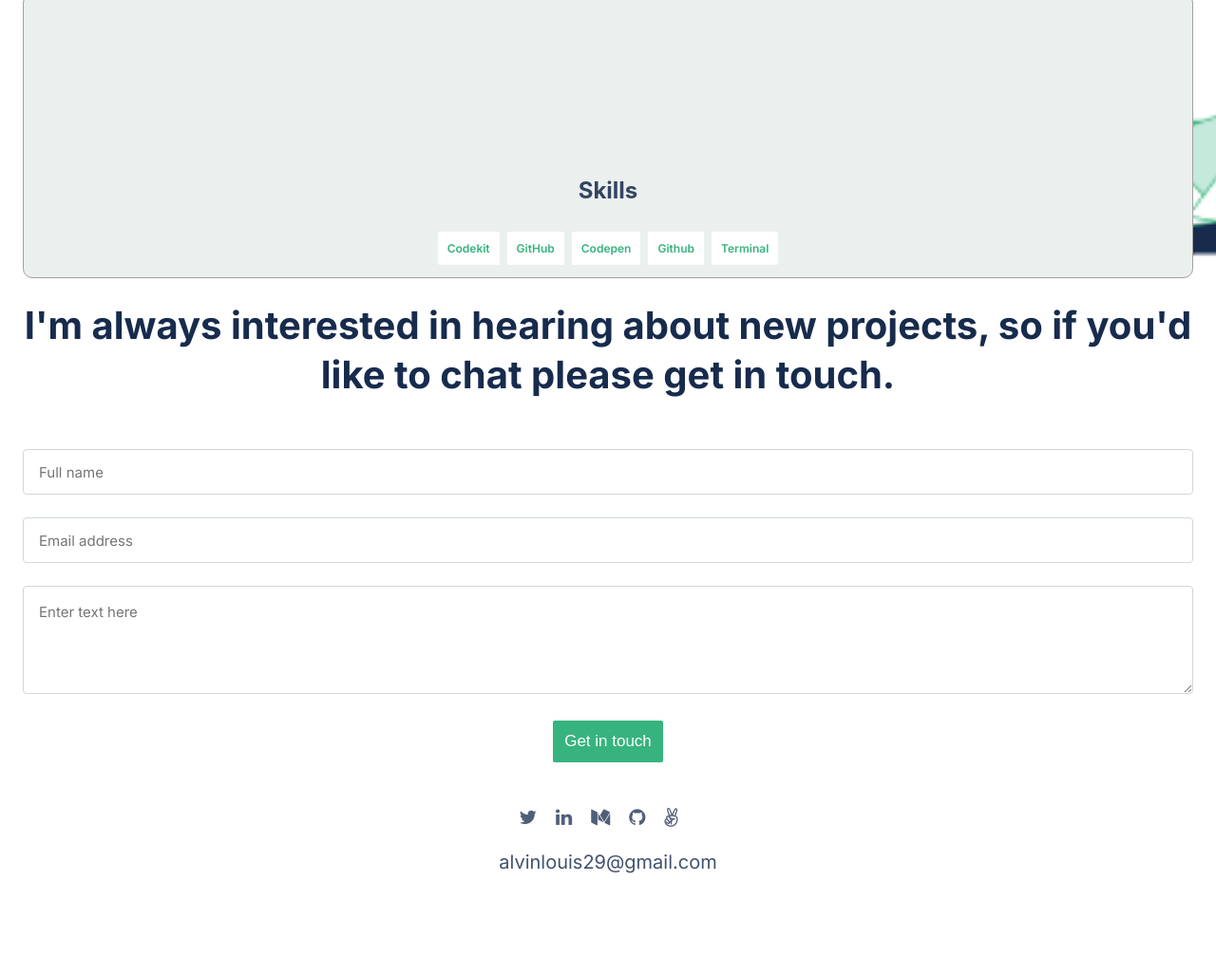
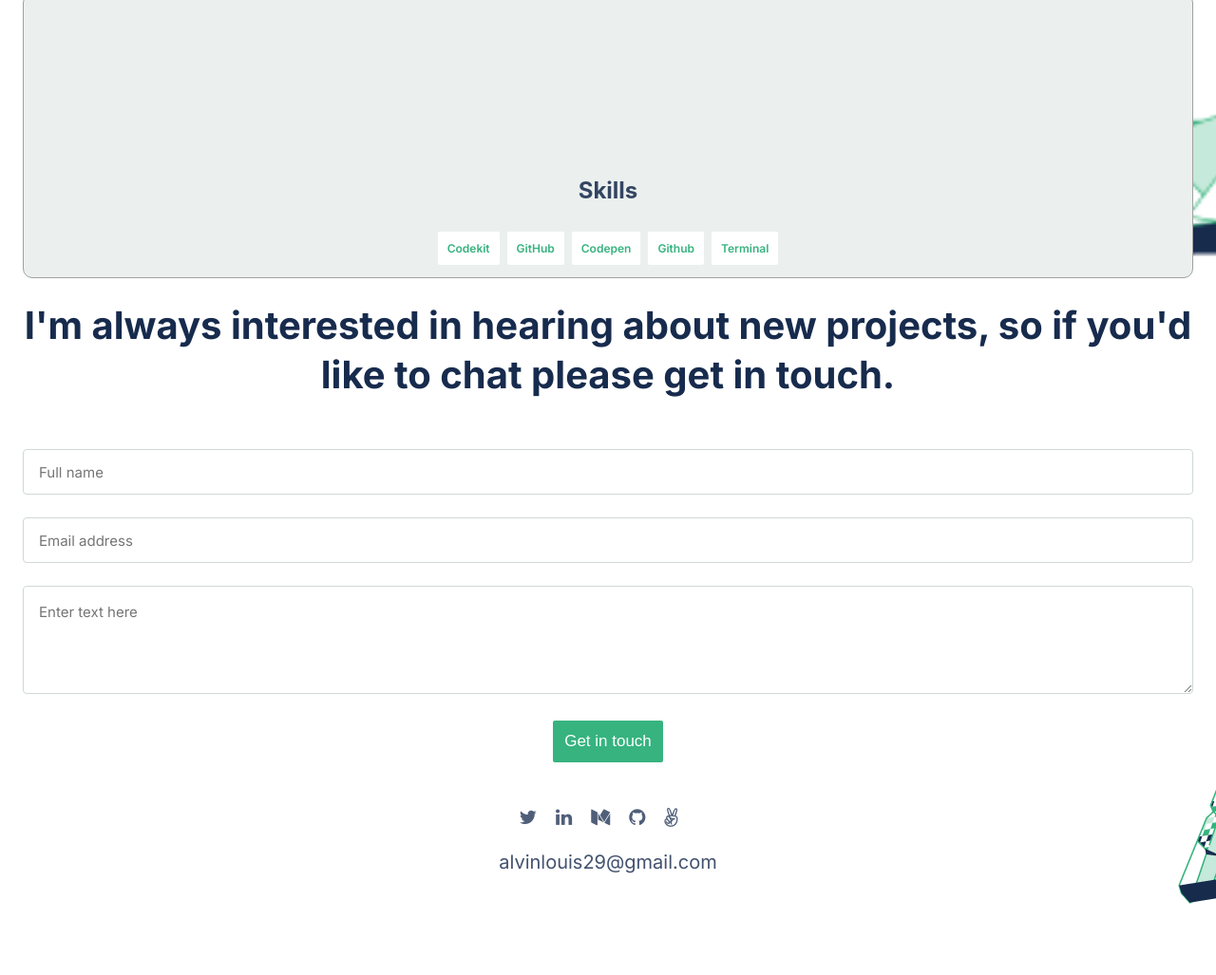
Before and after one commit to alvinlouis29/My-Portfolio-Website, a website: page index.html in a window 1280 px wide. Shown: the part 5087-6114 px from the top of the page at 95% size. Drawn offline with Linux system fonts and the light colour scheme.

Commit message:
Add footer Background

```diff
--- a/index.html
+++ b/index.html
@@ -194,7 +194,8 @@
       </li>
     </ul>
   </section>
-  <section class="form_section">
+  <section id="form_footer">
+    <div class="form_section">
       <h2 id="form_title">I'm always interested in hearing about new projects,
         so if you'd like to chat please get in touch.</h2>
       <form action="https://formspree.io/f/xzbyoodn" method="POST" id="mobile">
@@ -213,7 +214,7 @@
           </li>
         </ul>
       </form>
-  </section>
+    </div>
     <footer>
       <div class="social_footer">
         <ul>
@@ -227,5 +228,6 @@
       <p class="email">alvinlouis29@gmail.com</p>
       <div class="separator"></div>
     </footer>
+  </section>
 </body>
 </html>
--- a/style.css
+++ b/style.css
@@ -450,8 +450,13 @@ button.resume:visited {
   color: #fff;
 }
 
-.form_section {
+#form_footer {
   padding: 0 24px;
+  background: url(/images/footer.png)  no-repeat 100% 70%;
+}
+
+img footer.png {
+  margin-bottom: 100px;
 }
 
 #form_title {
```
Also changed, not shown: images/footer.png (added). Lines whose indentation alone changed are shown as unchanged.
